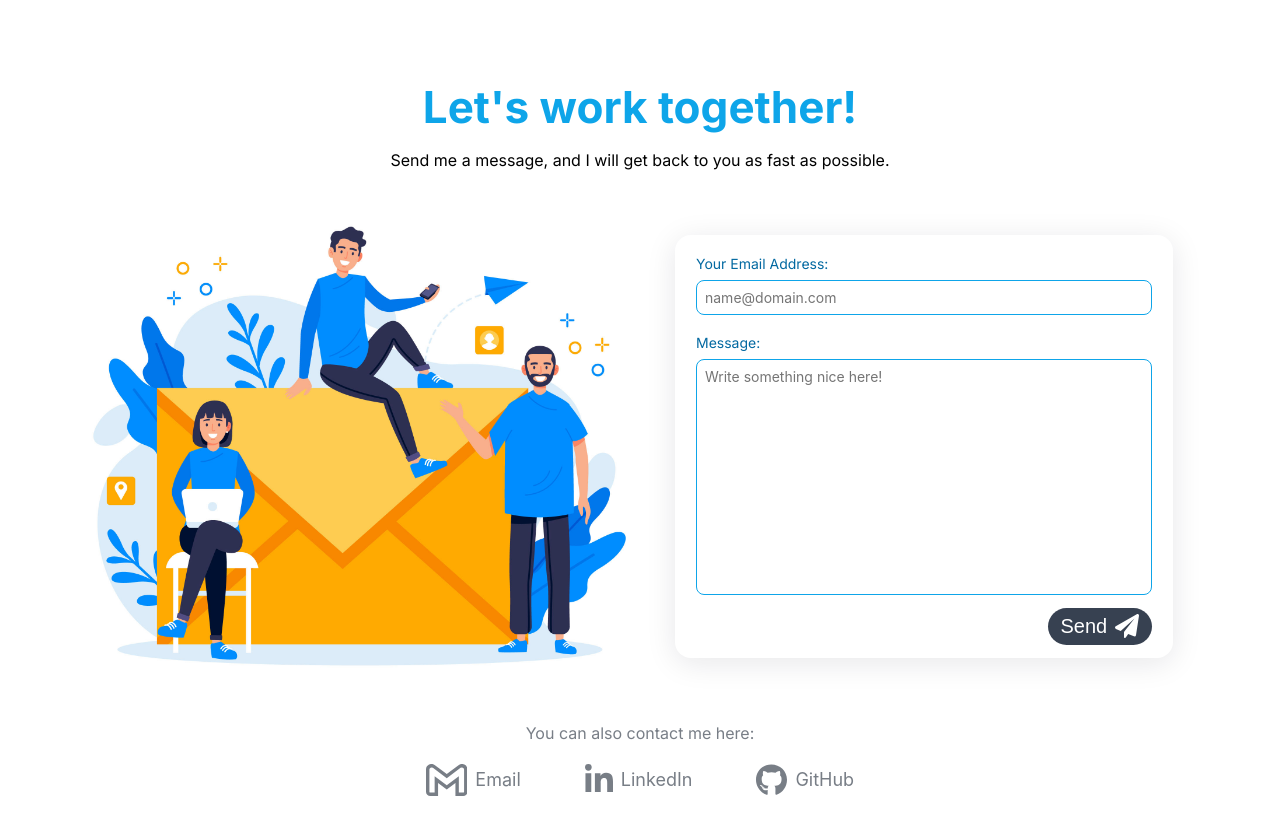
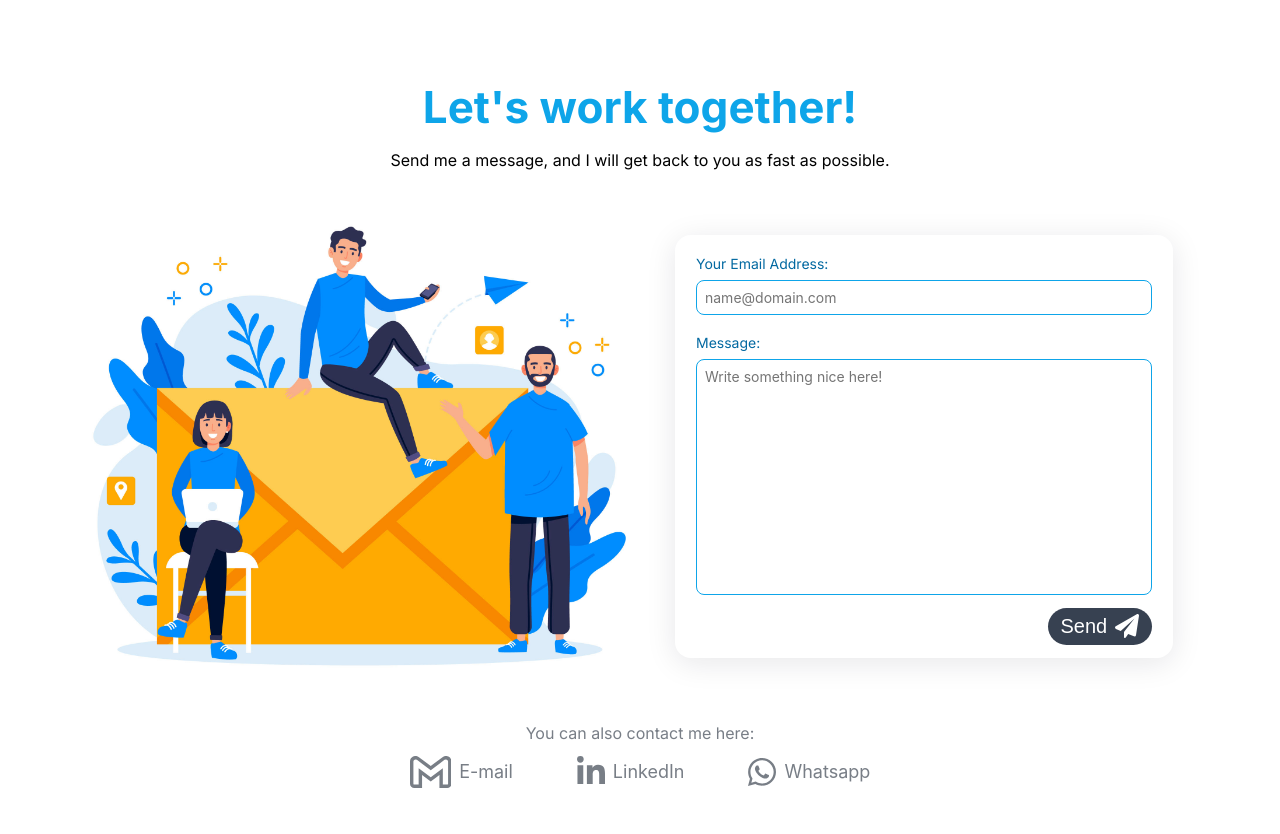
Before and after one commit to UlyssesPinheiro/Ulysses-Portfolio, a Next.js app: page /MainPage/ContactMe in a window 1280 px wide. Shown: the top 834 px of the page. Built offline with nearby package versions, Linux system fonts and the light colour scheme.

Commit message:
Minor changes

```diff
--- /dev/null
+++ b/Components/Reusables/Icons/Whatsapp.js
@@ -0,0 +1,9 @@
+import * as React from "react";
+
+const SvgComponent = (props) => (
+  <svg xmlns="http://www.w3.org/2000/svg" viewBox="0 0 448 512" {...props}>
+    <path d="M380.9 97.1C339 55.1 283.2 32 223.9 32c-122.4 0-222 99.6-222 222 0 39.1 10.2 77.3 29.6 111L0 480l117.7-30.9c32.4 17.7 68.9 27 106.1 27h.1c122.3 0 224.1-99.6 224.1-222 0-59.3-25.2-115-67.1-157zm-157 341.6c-33.2 0-65.7-8.9-94-25.7l-6.7-4-69.8 18.3L72 359.2l-4.4-7c-18.5-29.4-28.2-63.3-28.2-98.2 0-101.7 82.8-184.5 184.6-184.5 49.3 0 95.6 19.2 130.4 54.1 34.8 34.9 56.2 81.2 56.1 130.5 0 101.8-84.9 184.6-186.6 184.6zm101.2-138.2c-5.5-2.8-32.8-16.2-37.9-18-5.1-1.9-8.8-2.8-12.5 2.8-3.7 5.6-14.3 18-17.6 21.8-3.2 3.7-6.5 4.2-12 1.4-32.6-16.3-54-29.1-75.5-66-5.7-9.8 5.7-9.1 16.3-30.3 1.8-3.7.9-6.9-.5-9.7-1.4-2.8-12.5-30.1-17.1-41.2-4.5-10.8-9.1-9.3-12.5-9.5-3.2-.2-6.9-.2-10.6-.2-3.7 0-9.7 1.4-14.8 6.9-5.1 5.6-19.4 19-19.4 46.3 0 27.3 19.9 53.7 22.6 57.4 2.8 3.7 39.1 59.7 94.8 83.8 35.2 15.2 49 16.5 66.6 13.9 10.7-1.6 32.8-13.4 37.4-26.4 4.6-13 4.6-24.1 3.2-26.4-1.3-2.5-5-3.9-10.5-6.6z" />
+  </svg>
+);
+
+export default SvgComponent;
--- a/Components/Sections/ContactMe/OtherContactOptions.js
+++ b/Components/Sections/ContactMe/OtherContactOptions.js
@@ -2,7 +2,7 @@
 import styled from "styled-components";
 import Color from "../../Defaults/Color";
 import Font from "../../Defaults/Font";
-import GitHubSVG from "../../Reusables/Icons/GitHubSVG";
+import Whatsapp from "../../Reusables/Icons/Whatsapp";
 import Gmail from "../../Reusables/Icons/Gmail";
 import LinkedIn from "../../Reusables/Icons/LinkedIn";
 import MediaQuery from "../../Defaults/MediaQuery";
@@ -19,7 +19,7 @@
         <ContactLink
           onClick={openWindow.bind(this, "mailto:ulyssespinheiro00@gmail.com")}
         >
-          <Gmail fill={Color.gray800}></Gmail>Email
+          <Gmail fill={Color.gray800}></Gmail>E-mail
         </ContactLink>
         <ContactLink
           onClick={openWindow.bind(
@@ -30,10 +30,10 @@
           <LinkedIn fill={Color.gray800}></LinkedIn>LinkedIn
         </ContactLink>
         <ContactLink
-          onClick={openWindow.bind(this, "https://github.com/UlyssesPinheiro")}
+          onClick={openWindow.bind(this, "https://wa.me/5521979211446")}
         >
-          <GitHubSVG fill={Color.gray800}></GitHubSVG>
-          GitHub
+          <Whatsapp fill={Color.gray800}></Whatsapp>
+          Whatsapp
         </ContactLink>
       </div>
     </OuterContainer>
@@ -55,19 +55,24 @@
 
   .buttonDiv {
     display: flex;
+    flex-wrap: wrap;
     gap: 2rem;
+    row-gap: 0;
+    justify-content: center;
   }
 
   @media (max-width: ${MediaQuery.notebook}) {
     font-size: ${Font.size[3] + "px"};
     gap: 0.5rem;
+    row-gap: 0;
   }
   @media (max-width: ${MediaQuery.smartphone}) {
     font-size: ${Font.size[2] + "px"};
     .buttonDiv {
-      gap: 0;
+      gap: 2rem;
+      row-gap: 0;
       width: 100%;
-      justify-content: space-between;
+      /* justify-content: space-between; */
     }
   }
 `;
```
Also changed, not shown: pages/MainPage/MyProjects.js (+11 -1 lines).
